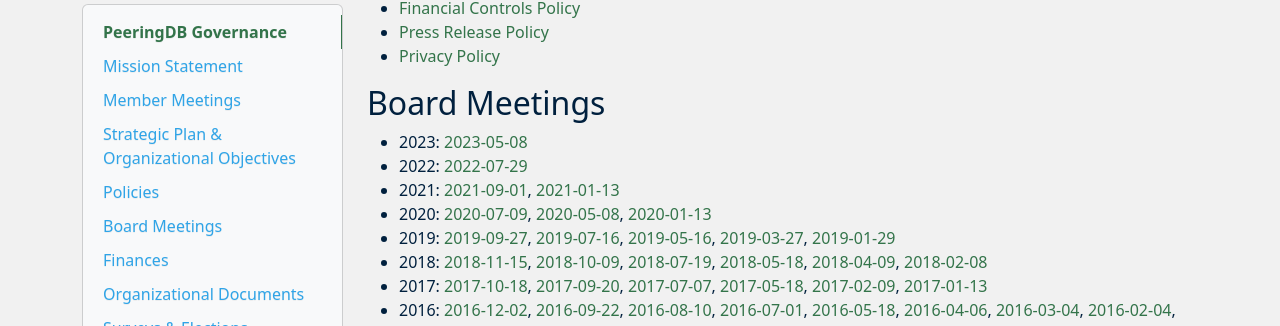
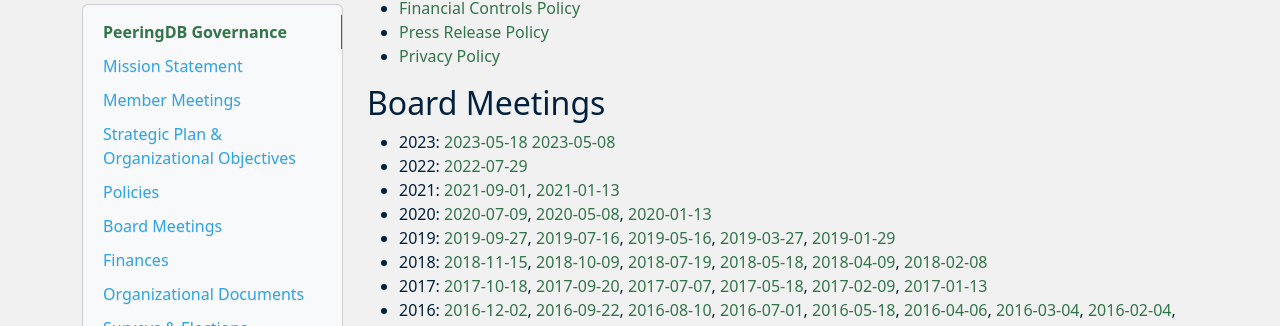
Before and after one commit to peeringdb/docs, an MkDocs documentation site: the page built from docs/gov.md, in a window 1280 px wide and 900 px high, scrolled down 684 px. Shown: the part 129-455 px from the top of the window. Built offline with MkDocs 1.6.1, drawn with Linux system fonts in a browser that asks for light colours; nearby versions of some CDN libraries.

Commit message:
Board meeting.

```diff
--- a/docs/gov.md
+++ b/docs/gov.md
@@ -33,7 +33,7 @@
 
 ## Board Meetings
 
-- 2023: [2023-05-08](gov/legaldocs/2023-05-08_PeeringDB_Board_Minutes.pdf)
+- 2023: [2023-05-18](gov/legaldocs/2023-05-18_PeeringDB_Board_Minutes.pdf) [2023-05-08](gov/legaldocs/2023-05-08_PeeringDB_Board_Minutes.pdf)
 - 2022: [2022-07-29](gov/legaldocs/2022-07-29_PeeringDB_Board_Minutes.pdf)
 - 2021: [2021-09-01](gov/legaldocs/2021-09-01_PeeringDB_Board_Consent_of_Directors_in_Lieu_of_Annual_Meeting.pdf), [2021-01-13](gov/legaldocs/2021-01-13_PeeringDB_Board_Minutes.pdf)
 - 2020: [2020-07-09](gov/legaldocs/2020-07-09_PeeringDB_Board_Minutes.pdf), [2020-05-08](gov/legaldocs/2020-05-08_PeeringDB_Board_Minutes.pdf), [2020-01-13](gov/legaldocs/2020-01-13_PeeringDB_Board_Minutes.pdf)
```
Also changed, not shown: 2 other files.
